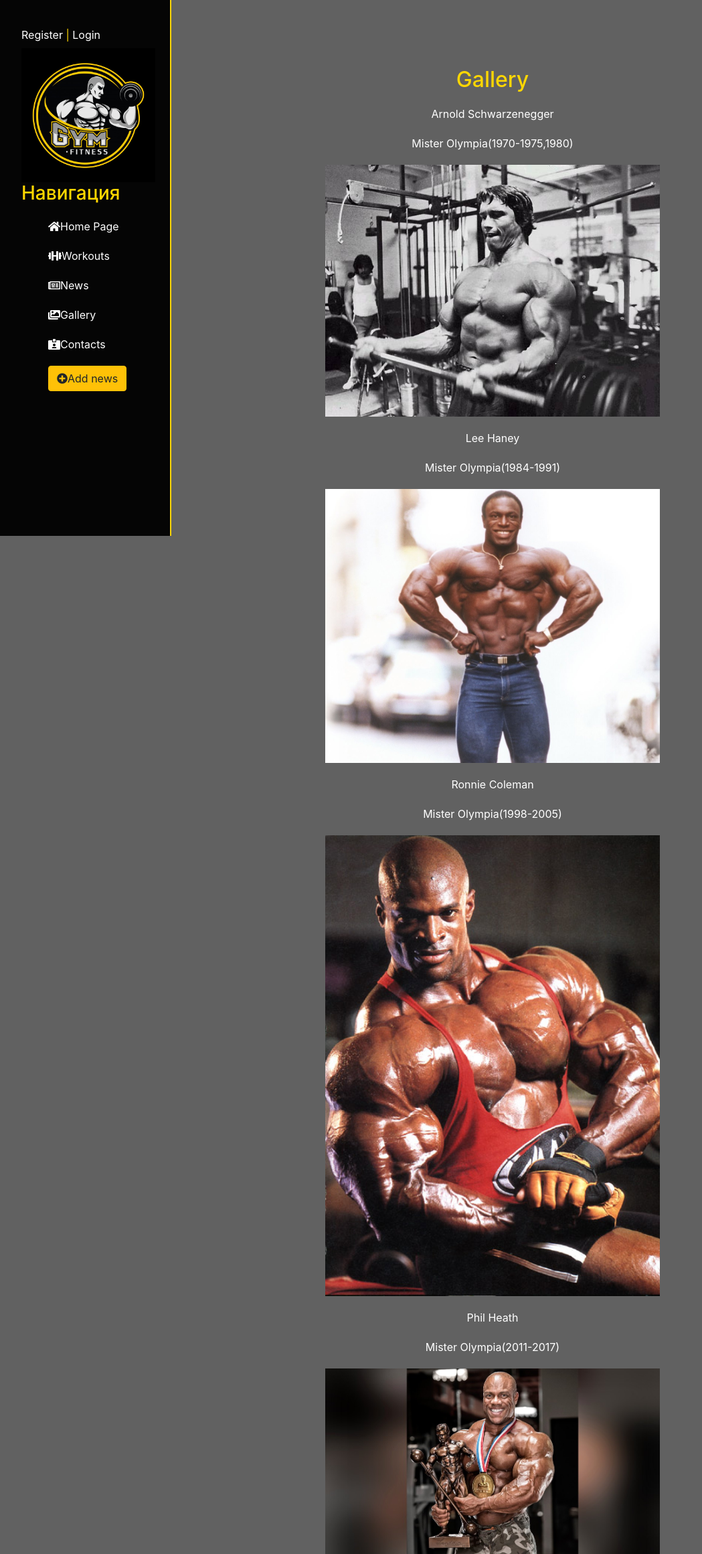
After one commit to Viachaslau95/fit_work, a Django app: page /gallery/ in a window 1280 px wide. The commit adds this page. Shown: the whole page at 67% size, without its empty margins (0-1049 px from the left). Run offline with Django 3.2, Linux system fonts and the light colour scheme; some libraries are stand-ins or nearby versions.

Commit message:
some gallery

```diff
--- /dev/null
+++ b/workout_gym/main/templates/main/gallery.html
@@ -0,0 +1,23 @@
+{% extends 'main/layout.html'%}
+{% load static %}
+{% block title %}Gallery{% endblock %}
+
+{% block content %}
+
+     <div class="features">
+    <h2>Gallery</h2>
+         <p>Arnold Schwarzenegger</p>
+         <p>Mister Olympia(1970-1975,1980)</p>
+        <img width="500px"  src="{% static 'main/img/957b7b16b1b1a0e3ce3617a2575cb90c-quality_70Xresize_1Xallow_enlarge_0Xw_700Xh_0.jpg' %} ">
+         <p>Lee Haney</p>
+         <p>Mister Olympia(1984-1991)</p>
+         <img width="500px"  src="{% static 'main/img/1496224407_maxresdefault.jpg'%} ">
+         <p>Ronnie Coleman</p>
+         <p>Mister Olympia(1998-2005)</p>
+         <img width="500px"  src="{% static 'main/img/coleman_258.jpg'%} ">
+         <p>Phil Heath</p>
+         <p>Mister Olympia(2011-2017)</p>
+        <img width="500px"  src="{% static 'main/img/phil-heath-11090.jpg'%} ">
+
+    </div>
+{% endblock %}
--- a/workout_gym/main/templates/main/layout.html
+++ b/workout_gym/main/templates/main/layout.html
@@ -43,7 +43,7 @@
             <a href="{% url 'home' %}"><li> <i class="fas fa-home"></i>Home Page</li></a>
             <a href="{% url 'workouts'%}"><li> <i class="fas fa-dumbbell"></i>Workouts</li></a>
             <a href="{% url 'news_home' %}"><li> <i class="far fa-newspaper"></i>News</li></a>
-            <a href=""><li> <i class="fas fa-images"></i>Gallery</li></a>
+            <a href="{% url 'gallery' %}"><li> <i class="fas fa-images"></i>Gallery</li></a>
             <a href=""><li> <i class="fas fa-id-card-alt"></i>Contacts</li></a>
             <a href="{% url 'create' %}"><li><button class="btn btn-warning"><i class="fas fa-plus-circle"></i>Add news</button></li></a>
         </ul>
--- a/workout_gym/main/urls.py
+++ b/workout_gym/main/urls.py
@@ -7,5 +7,6 @@
    path('login/', views.user_login, name='login'),
    path('logout/', views.user_logout, name='logout'),
    path('', views.index, name='home'),
+   path('gallery/', views.gallery, name='gallery'),
    path('workouts/', views.workouts, name='workouts')
 ]
--- a/workout_gym/main/views.py
+++ b/workout_gym/main/views.py
@@ -46,3 +46,7 @@
 
 def workouts(request):
     return render(request, 'main/workouts.html')
+
+
+def gallery(request):
+    return render(request, 'main/gallery.html')
--- a/workout_gym/news/views.py
+++ b/workout_gym/news/views.py
@@ -2,6 +2,7 @@
 from .models import Articles
 from .forms import ArticlesForm
 from django.views.generic import DetailView, UpdateView, DeleteView
+
 
 def news_home(request):
     news = Articles.objects.order_by('-date')
@@ -26,7 +27,6 @@
     template_name = 'news/news_delete.html'
 
 
-
 def create(request):
     error = " "
     if request.method == 'POST':
```
Also changed, not shown: workout_gym/main/static/main/img/1496224407_maxresdefault.jpg (added), workout_gym/main/static/main/img/957b7b16b1b1a0e3ce3617a2575cb90c-quality_70Xresize_1Xallow_enlarge_0Xw_700Xh_0.jpg (added), workout_gym/main/static/main/img/coleman_258.jpg (added), workout_gym/main/static/main/img/phil-heath-11090.jpg (added).
